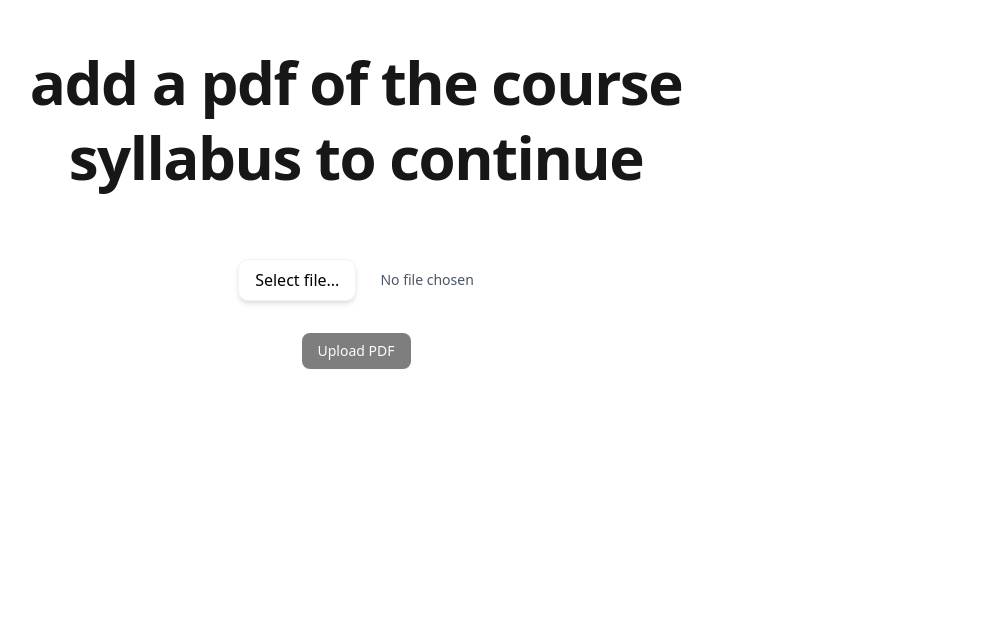
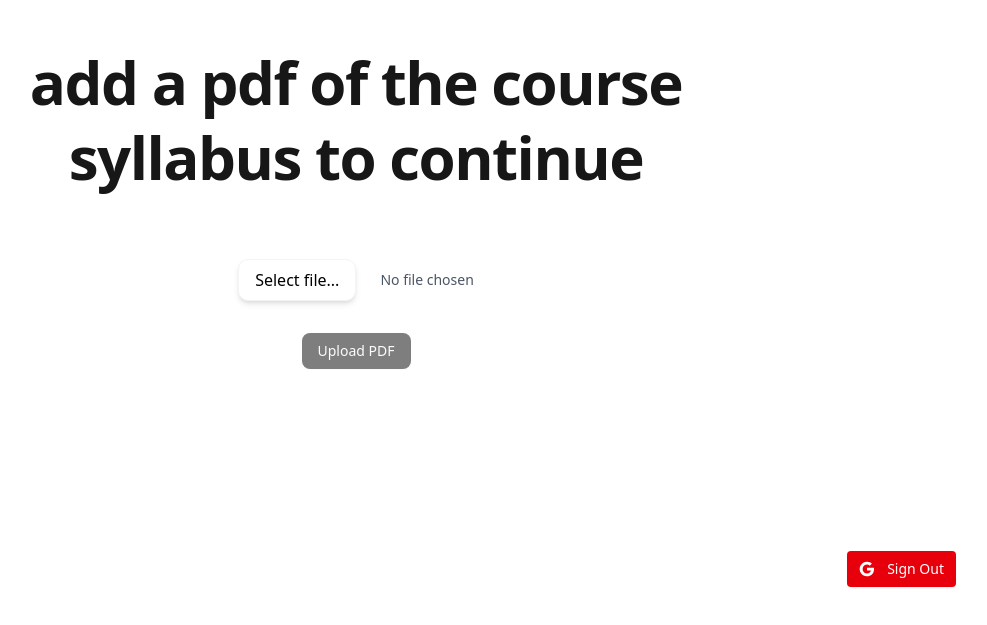
Before and after one commit to kylehton/Syllabify, a Next.js app: page /dashboard in a window 1280 px wide. Shown: the part 173-798 px from the top of the page, without its empty margins (284-1271 px from the left). Built offline with nearby package versions, Linux system fonts and the light colour scheme; no server answers.

Commit message:
added sign out buttons on all pages

```diff
--- a/app/api/google/auth/status/route.ts
+++ b/app/api/google/auth/status/route.ts
@@ -49,6 +49,7 @@
   try {
     const cookieStore = await cookies();
     const token = cookieStore.get('auth-token')?.value;
+
 
     if (!token) {
       return NextResponse.json({ authenticated: false }, { status: 401 });
--- a/app/context/GoogleAuthContext.tsx
+++ b/app/context/GoogleAuthContext.tsx
@@ -1,6 +1,7 @@
 "use client";
 
 import { createContext, useContext, useState, useEffect, ReactNode } from "react";
+import { useRouter } from "next/navigation";
 
 interface User {
   id: string;
@@ -21,6 +22,8 @@
 const AuthContext = createContext<AuthContextType | undefined>(undefined);
 
 export function AuthProvider({ children }: { children: ReactNode }) {
+
+  const router = useRouter();
 
   const [user, setUser] = useState<User | null>(null);
   const [loading, setLoading] = useState(true);
@@ -68,6 +71,7 @@
         credentials: 'include',
       });
       setUser(null);
+      router.push("/")
     } catch (error) {
       console.error('Logout failed:', error);
     }
--- a/app/dashboard/components/resume-upload.tsx
+++ b/app/dashboard/components/resume-upload.tsx
@@ -1,10 +1,12 @@
 "use client";
 import { useState } from "react";
 import { Button } from "../../components/ui/button"
+import { useAuth } from "../../context/GoogleAuthContext"
 
 type PDFUploadProps = { onUpload : (text:string) => void }
 
 export default function PDFUploader({onUpload}: PDFUploadProps ) {
+  const { logout } = useAuth();
   const [file, setFile] = useState<File | null>(null);
   const [loading, setLoading] = useState(false);
   const [error, setError] = useState<string | null>(null);
@@ -50,6 +52,7 @@
   };
 
   return (
+    <div>
       <div className='flex flex-col justify-center items-center m-10 space-y-4'>
         <input
           type="file"
@@ -84,5 +87,18 @@
             {loading ? "Uploading..." : "Upload PDF"}
           </Button>
       </div>
+      <Button
+        onClick={logout}
+        variant='destructive'
+        className="fixed bottom-10 right-10 cursor-pointer px-4 py-2 bg-red-600 text-white rounded hover:bg-red-600 hover:text-white hover:scale-105 transition-transform transition-colors text-sm font-medium">
+          <svg className="w-5 h-5 inline-block mr-1" viewBox="0 0 24 24">
+              <path fill="currentColor" d="M22.56 12.25c0-.78-.07-1.53-.2-2.25H12v4.26h5.92c-.26 1.37-1.04 2.53-2.21 3.31v2.77h3.57c2.08-1.92 3.28-4.74 3.28-8.09z"/>
+              <path fill="currentColor" d="M12 23c2.97 0 5.46-.98 7.28-2.66l-3.57-2.77c-.98.66-2.23 1.06-3.71 1.06-2.86 0-5.29-1.93-6.16-4.53H2.18v2.84C3.99 20.53 7.7 23 12 23z"/>
+              <path fill="currentColor" d="M5.84 14.09c-.22-.66-.35-1.36-.35-2.09s.13-1.43.35-2.09V7.07H2.18C1.43 8.55 1 10.22 1 12s.43 3.45 1.18 4.93l2.85-2.22.81-.62z"/>
+              <path fill="currentColor" d="M12 5.38c1.62 0 3.06.56 4.21 1.64l3.15-3.15C17.45 2.09 14.97 1 12 1 7.7 1 3.99 3.47 2.18 7.07l3.66 2.84c.87-2.6 3.3-4.53 6.16-4.53z"/>
+          </svg>
+          Sign Out
+      </Button>
+  </div>
   );
 }
--- a/app/dashboard/page.tsx
+++ b/app/dashboard/page.tsx
@@ -4,13 +4,14 @@
 import { DataTable } from "./components/event-table";
 import { EventItem } from "./types/events";
 import { Button } from "../components/ui/button";
-import { useAuthenticatedFetch } from "../context/GoogleAuthContext";
+import { useAuth, useAuthenticatedFetch } from "../context/GoogleAuthContext";
 import { useRouter } from 'next/navigation'
 
 export default function Dashboard() {
 
     const router = useRouter();
 
+    const {logout} = useAuth();
     const fetchWithAuth = useAuthenticatedFetch();
 
     const [events, setEvents] = useState<EventItem[] | null>(null);
@@ -100,6 +101,7 @@
 
     if (events == null) {
         return (
+            <div>
                 <div className="min-h-screen bg-background text-foreground flex flex-col items-center justify-center p-8 md:p-12 lg:p-16">
                     <div className="flex flex-col items-center space-y-6 max-w-2xl text-center">
                         <h1 className="text-4xl md:text-5xl lg:text-6xl font-bold text-primary leading-tight tracking-tight">
@@ -108,12 +110,13 @@
                         <PDFUploader onUpload={handleText} />
                     </div>
                 </div>
+            </div>
         )
     } else {
     return (
-        <div className="w-full h-full flex flex-col">
+        <div className="w-full h-full flex flex-col space-y-4">
             <div className="flex flex-col justify-center items-center">
-                <div className="w-[90%] space-y-6 mt-10 mx-auto">
+                <div className="w-[90%] space-y-2 mt-10 mx-auto">
                     <div id="header-elements" className="flex flex-col-reverse sm:flex-row justify-between items-center w-full">
                         <h1 className="font-semibold text-4xl mb-4 sm:mb-0">
                             Current Syllabus Schedule
@@ -163,6 +166,18 @@
                     </div>
                 </div>
             </div>
+            <Button
+                onClick={logout}
+                variant='destructive'
+                className="fixed bottom-10 right-18 cursor-pointer px-4 py-2 bg-red-600 text-white rounded hover:bg-red-600 hover:text-white hover:scale-105 transition-transform transition-colors text-sm font-medium">
+                <svg className="w-5 h-5 inline-block mr-1" viewBox="0 0 24 24">
+                    <path fill="currentColor" d="M22.56 12.25c0-.78-.07-1.53-.2-2.25H12v4.26h5.92c-.26 1.37-1.04 2.53-2.21 3.31v2.77h3.57c2.08-1.92 3.28-4.74 3.28-8.09z"/>
+                    <path fill="currentColor" d="M12 23c2.97 0 5.46-.98 7.28-2.66l-3.57-2.77c-.98.66-2.23 1.06-3.71 1.06-2.86 0-5.29-1.93-6.16-4.53H2.18v2.84C3.99 20.53 7.7 23 12 23z"/>
+                    <path fill="currentColor" d="M5.84 14.09c-.22-.66-.35-1.36-.35-2.09s.13-1.43.35-2.09V7.07H2.18C1.43 8.55 1 10.22 1 12s.43 3.45 1.18 4.93l2.85-2.22.81-.62z"/>
+                    <path fill="currentColor" d="M12 5.38c1.62 0 3.06.56 4.21 1.64l3.15-3.15C17.45 2.09 14.97 1 12 1 7.7 1 3.99 3.47 2.18 7.07l3.66 2.84c.87-2.6 3.3-4.53 6.16-4.53z"/>
+                </svg>
+                Sign Out
+            </Button>
         </div>
     )}
 };
```
Also changed, not shown: 1 other file (tests, documents, lock files or other folders). Lines whose indentation alone changed are shown as unchanged.
